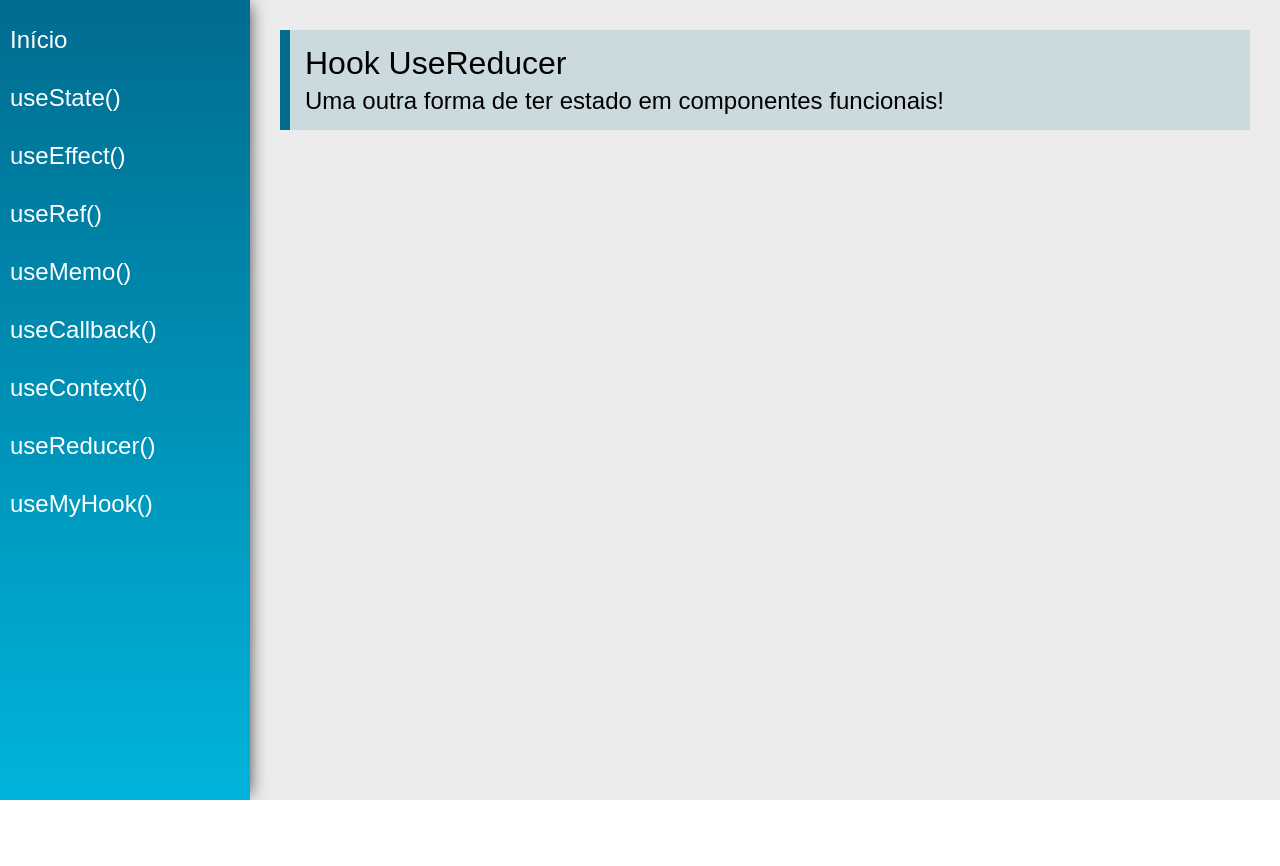
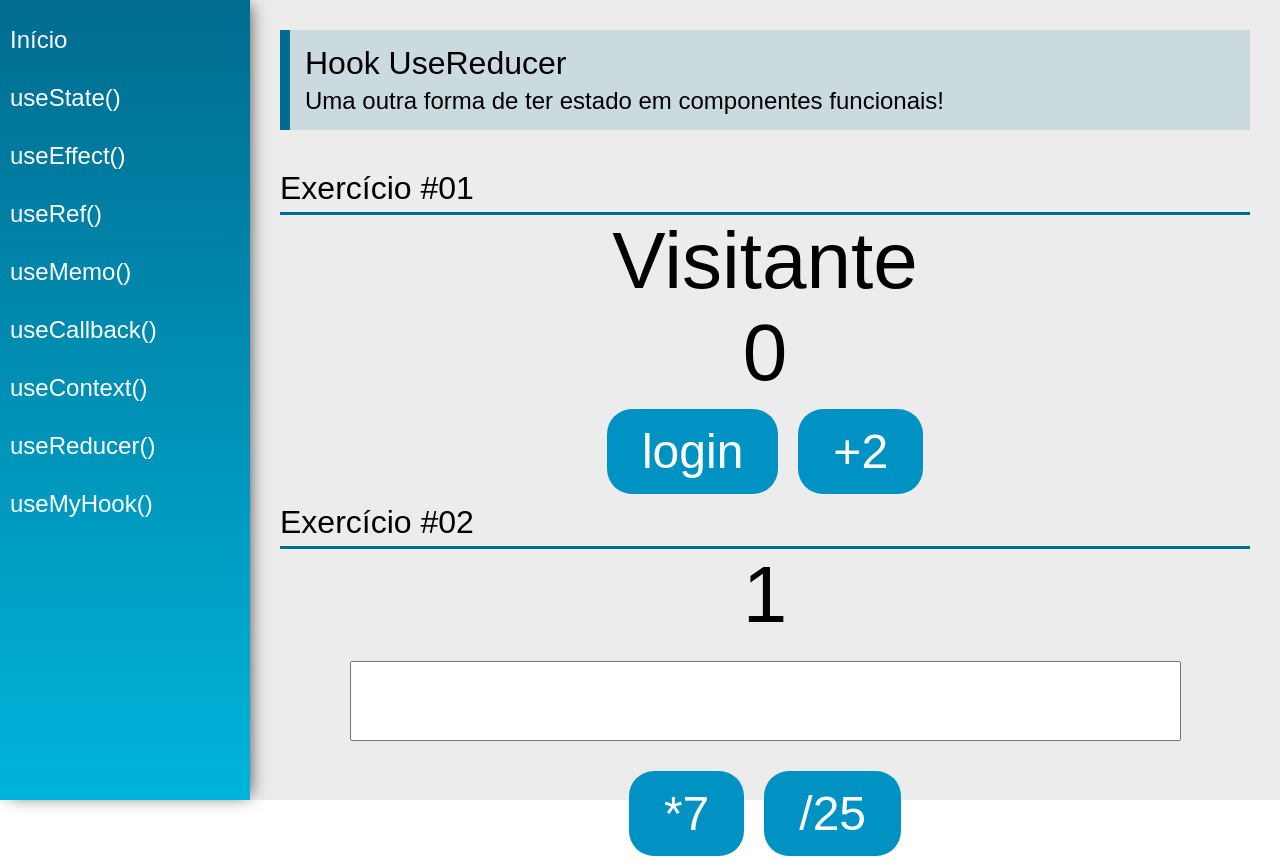
Before and after one commit to edilson-rodrigues/hooks, a React (Create React App) app: page /useReducer in a window 1280 px wide. Before the commit the page ends 800 px from the top, so only its background shows below. Built offline with nearby package versions, Linux system fonts and the light colour scheme.

Commit message:
desafio useReducer

```diff
--- a/src/views/examples/UseReducer.jsx
+++ b/src/views/examples/UseReducer.jsx
@@ -1,15 +1,137 @@
-import React from 'react'
-import PageTitle from '../../components/layout/PageTitle'
+import React, { useReducer } from "react";
+import PageTitle from "../../components/layout/PageTitle";
+import SectionTitle from "../../components/layout/SectionTitle";
 
-const UseReducer = (props) => {
+const initalState = {
+	cart: [],
+	products: [],
+	user: null,
+	other: "...",
+	// foco... number
+	number: 0,
+};
+
+function reducer(state, action) {
+	switch (action.type) {
+		case "number_add2":
+			return { ...state, number: state.number + 2 };
+		case "login":
+			return { ...state, user: action.name };
+		case "logout":
+			return { ...state, user: action.logout };
+		default:
+			return state;
+	}
+}
+
+//desafio
+const desafioInitalState = {
+	number: 1,
+};
+function desafioReducer(state, action) {
+	switch (action.type) {
+		case "number_mult7":
+			return { ...state, number: state.number * 7 };
+		case "number_div25":
+			return { ...state, number: parseInt(state.number / 25) };
+		case "add_number":
+			return { ...state, number: action.number };
+		default:
+			return state;
+	}
+}
+
+//fim desafio
+
+const UseReducer = () => {
+	const [state, dispatch] = useReducer(reducer, initalState);
+
+	//desafio
+	const [desafioState, desafioDispatch] = useReducer(
+		desafioReducer,
+		desafioInitalState
+	);
+
+	function getNumber(n) {
+		desafioDispatch({
+			type: "add_number",
+			number: parseInt(n),
+		});
+	}
+	//fim desafio
+
 	return (
 		<div className="UseReducer">
 			<PageTitle
 				title="Hook UseReducer"
 				subtitle="Uma outra forma de ter estado em componentes funcionais!"
 			/>
+			<SectionTitle title={"Exercício #01"} />
+			<div className="center">
+				{state.user ? (
+					<span className="text">{state.user}</span>
+				) : (
+					<span className="text">Visitante</span>
+				)}
+
+				<span className="text">{state.number}</span>
+				<div>
+					{state.user != null ? (
+						<button
+							className="btn"
+							onClick={() => dispatch({ type: "logout", logout: null })}
+						>
+							logout
+						</button>
+					) : (
+						<button
+							className="btn"
+							onClick={() => dispatch({ type: "login", name: "Edilson" })}
+						>
+							login
+						</button>
+					)}
+
+					<button
+						className="btn"
+						onClick={() => dispatch({ type: "number_add2" })}
+					>
+						+2
+					</button>
 				</div>
-    )
-}
+			</div>
+			{/* desafio */}
+			<SectionTitle title={"Exercício #02"} />
+			<div className="center">
+				<span className="text">{desafioState.number}</span>
+				<div>
+					<input
+						type="number"
+						className="input"
+						onChange={(e) => {
+							getNumber(e.target.value);
+						}}
+					></input>
+				</div>
+				<div>
+					<button
+						className="btn"
+						onClick={() => desafioDispatch({ type: "number_mult7" })}
+					>
+						*7
+					</button>
 
-export default UseReducer
+					<button
+						className="btn"
+						onClick={() => desafioDispatch({ type: "number_div25" })}
+					>
+						/25
+					</button>
+				</div>
+			</div>
+			{/* fim do desafio */}
+		</div>
+	);
+};
+
+export default UseReducer;
```
Lines whose indentation alone changed are shown as unchanged.
